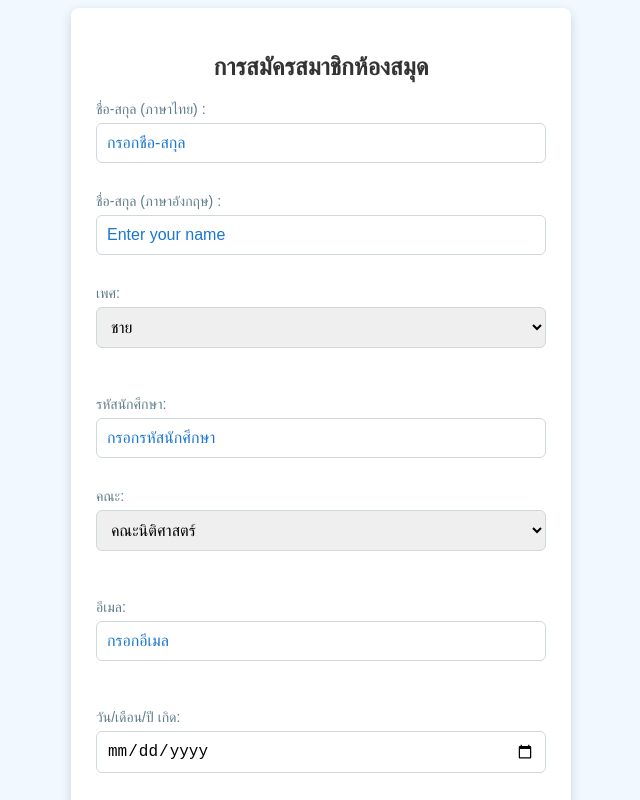
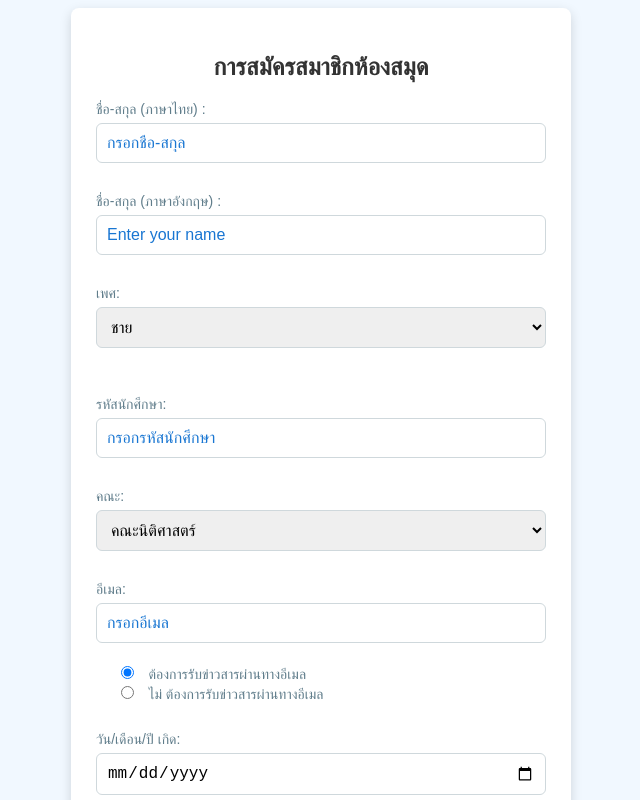
Before and after one commit to PawaritMangnimit/6709681115_LibraryMembershipApplicationForm, a plain HTML site: page index.html in a window 1280 px wide. Shown: the top 800 px of the page, without its empty margins (319-959 px from the left). Drawn offline with Linux system fonts and the light colour scheme.

Commit message:
add radio button about news on email

```diff
--- a/css.css
+++ b/css.css
@@ -92,3 +92,17 @@ input[type="submit"]:hover {
 .checkbox-container input[type="checkbox"] {
     margin-right: 10px;
 }
+.radio-container {
+    padding-left: 20px;
+}
+
+.radio-container label {
+    font-size: 14px;
+    color: #607d8b;
+    display: inline;
+    margin-right: 15px;
+}
+
+.radio-container input[type="radio"] {
+    margin-right: 10px;
+}
--- a/index.html
+++ b/index.html
@@ -63,12 +63,21 @@
             <option value="pharmacy">คณะเภสัชศาสตร์</option>
             <option value="education">คณะวิทยาการเรียนรู้และศึกษาศาสตร์</option>
         </select>
-        <br><br>
+
 
         <label for="email">อีเมล:</label>
-        <input type="email" id="email" name="email" placeholder="กรอกอีเมล" required> <br><br>
+        <input type="email" id="email" name="email" placeholder="กรอกอีเมล" required>
+        <div class="radio-container">
+            <input type="radio" id="yes" name="yes" value="yes" checked>
+            <label for="yes">ต้องการรับข่าวสารผ่านทางอีเมล</label>
+            <br>
+            <input type="radio" id="no" name="no" value="no">
+            <label for="no">ไม่ ต้องการรับข่าวสารผ่านทางอีเมล</label>
+        </div>
+        <br>
+
         <label for="date">วัน/เดือน/ปี เกิด:</label>
-        <input type="date" id="date" name="date" placeholder="กรอกเดือน/วัน/ปี เกิด" required> <br><br>
+        <input type="date" id="date" name="date" placeholder="กรอกเดือน/วัน/ปี เกิด" required> <br>
         <label for="bookType">ประเภทของหนังสือที่สนใจ:</label>
 <div class="checkbox-container">
     <input type="checkbox" id="general" name="bookType" value="General Books">
```
